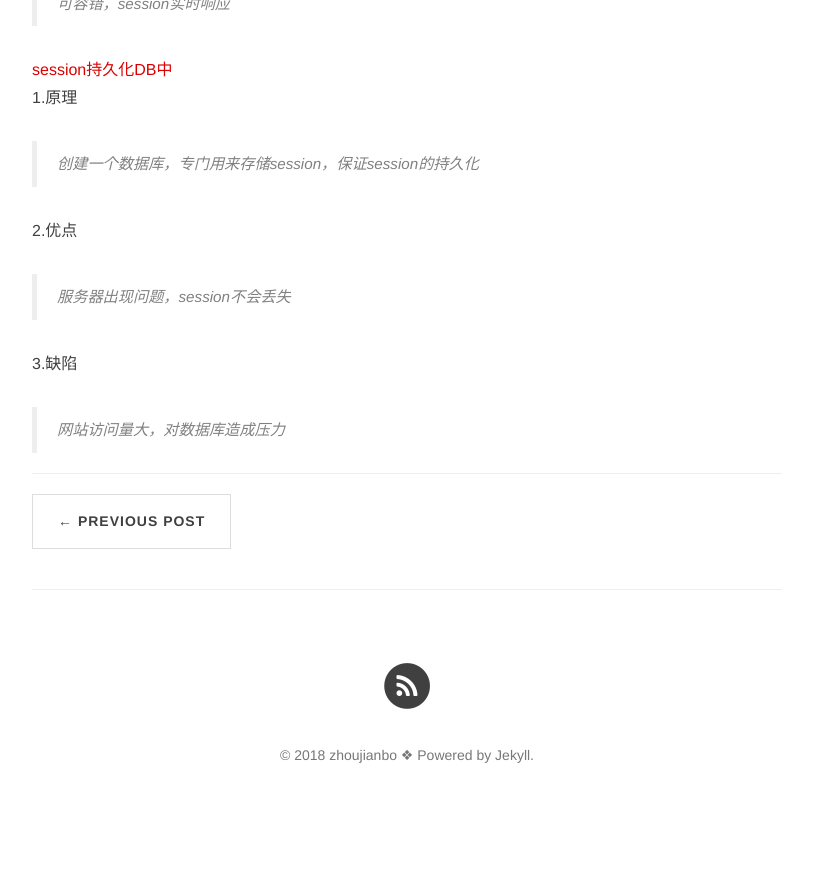
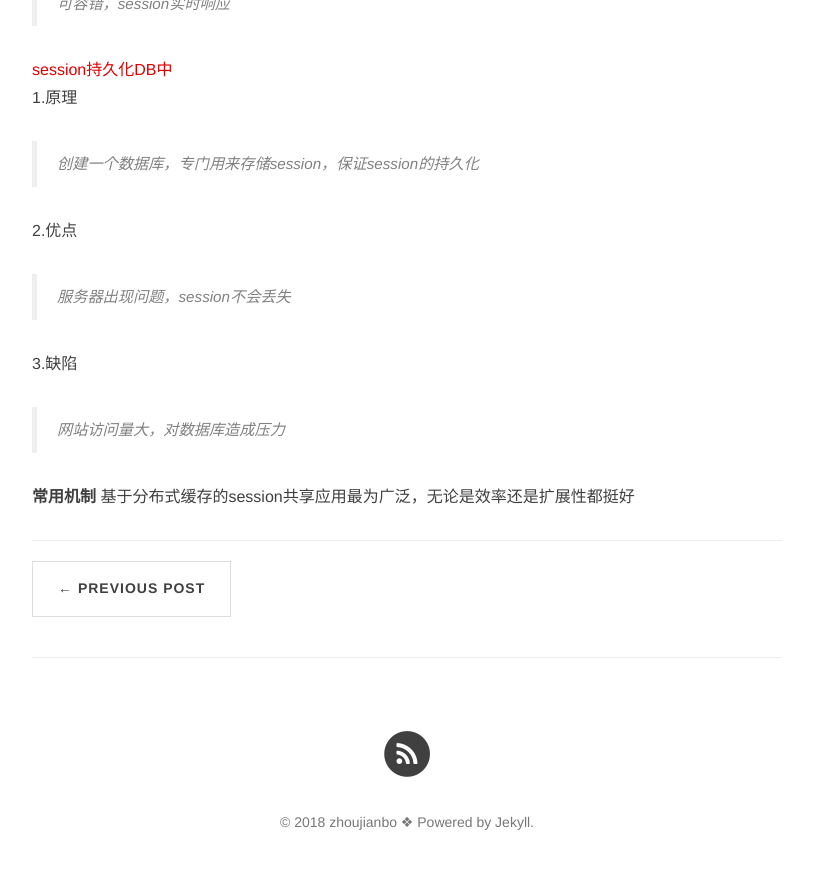
Before and after one commit to ZhouJianBoPro/ZhouJianBoPro.github.io, a Jekyll site: the page built from _posts/2018-03-27-distributed-session.md, in a window 1280 px wide and 900 px high, scrolled down 2063 px. Shown: the top 869 px of the window, without its empty margins (233-1046 px from the left). Built offline with Jekyll 4.4.1, drawn with Linux system fonts in a browser that asks for light colours; nearby versions of some CDN libraries; comment, search, counter and statistics services are not loaded; before the commit the page ends 2896 px from its top, so only the background shows below that.

Commit message:
defalut commit；

```diff
--- a/_posts/2018-03-27-distributed-session.md
+++ b/_posts/2018-03-27-distributed-session.md
@@ -58,3 +58,6 @@ description: 分布式环境下session处理机制
 
 3.缺陷<br/>
 > 网站访问量大，对数据库造成压力
+
+**常用机制**
+基于分布式缓存的session共享应用最为广泛，无论是效率还是扩展性都挺好
```
